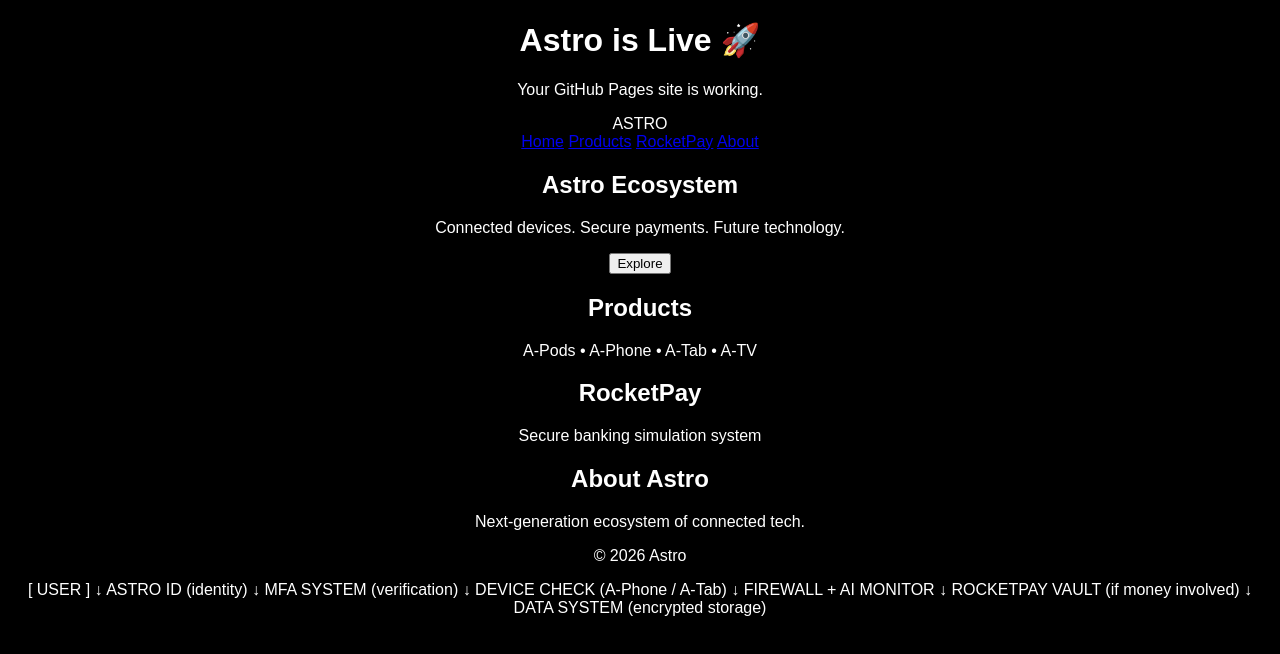
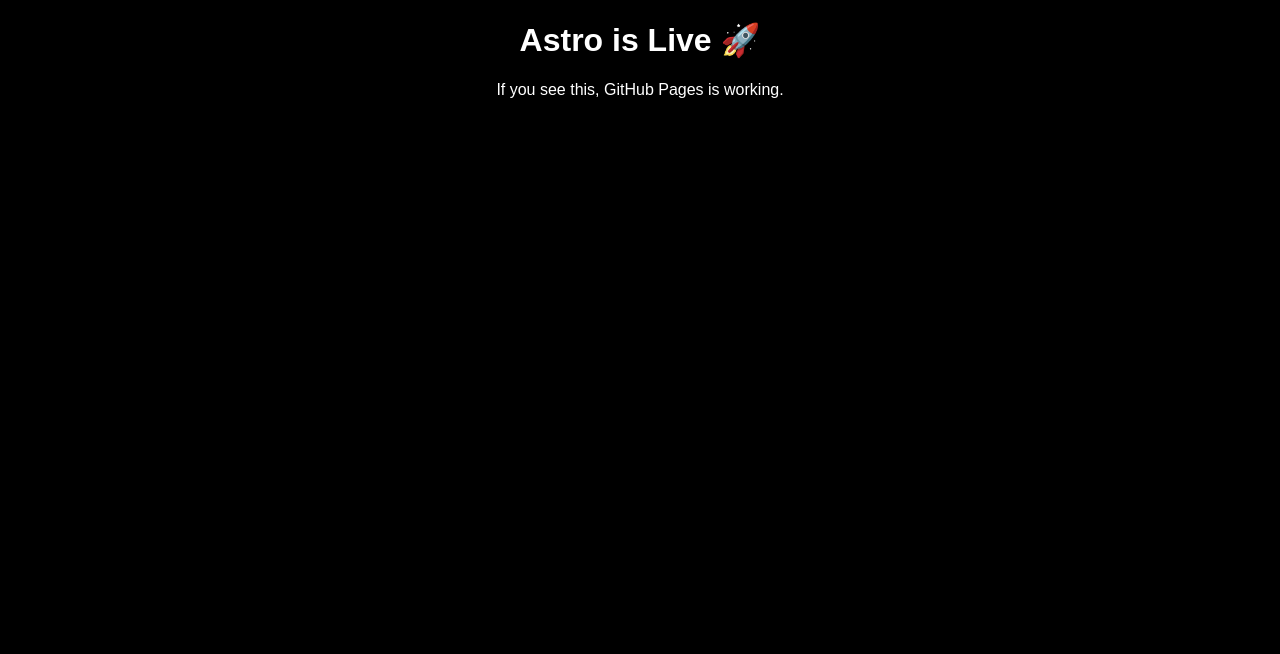
Before and after one commit to Astro-dev892/AboutAstro, a plain HTML site: page index.html in a window 1280 px wide. Drawn offline with Linux system fonts and the light colour scheme.

Commit message:
Update index.html

```diff
--- a/index.html
+++ b/index.html
@@ -1,73 +1,15 @@
 <!DOCTYPE html>
 <html>
 
+<head>
   <title>Astro</title>
 </head>
-  <meta charset="UTF-8">
-  <meta name="viewport" content="width=device-width, initial-scale=1.0">
 
-  <title>Astro Ecosystem</title>
-
-  <!-- Stylesheet (CSS link) -->
-  <link rel="stylesheet" href="styles.css">
-</head>
 <body style="background:black;color:white;text-align:center;font-family:Arial;">
 
-<h1>Astro is Live 🚀</h1>
-<p>Your GitHub Pages site is working.</p>
-
-</body> <body>
-
-  <header class="nav">
-    <div class="logo">ASTRO</div>
-
-    <nav>
-      <a href="#">Home</a>
-      <a href="#products">Products</a>
-      <a href="#rocketpay">RocketPay</a>
-      <a href="#about">About</a>
-    </nav>
-  </header>
-
-  <section class="hero">
-    <h1>Astro Ecosystem</h1>
-    <p>Connected devices. Secure payments. Future technology.</p>
-    <button>Explore</button>
-  </section>
-
-  <section id="products">
-    <h2>Products</h2>
-    <p>A-Pods • A-Phone • A-Tab • A-TV</p>
-  </section>
-
-  <section id="rocketpay">
-    <h2>RocketPay</h2>
-    <p>Secure banking simulation system</p>
-  </section>
-
-  <section id="about">
-    <h2>About Astro</h2>
-    <p>Next-generation ecosystem of connected tech.</p>
-  </section>
-
-  <footer>
-    <p>© 2026 Astro</p>
-  </footer>
-
-  <script src="script.js"></script>
+  <h1>Astro is Live 🚀</h1>
+  <p>If you see this, GitHub Pages is working.</p>
 
 </body>
+
 </html>
-[ USER ]
-   ↓
-ASTRO ID (identity)
-   ↓
-MFA SYSTEM (verification)
-   ↓
-DEVICE CHECK (A-Phone / A-Tab)
-   ↓
-FIREWALL + AI MONITOR
-   ↓
-ROCKETPAY VAULT (if money involved)
-   ↓
-DATA SYSTEM (encrypted storage)
```
